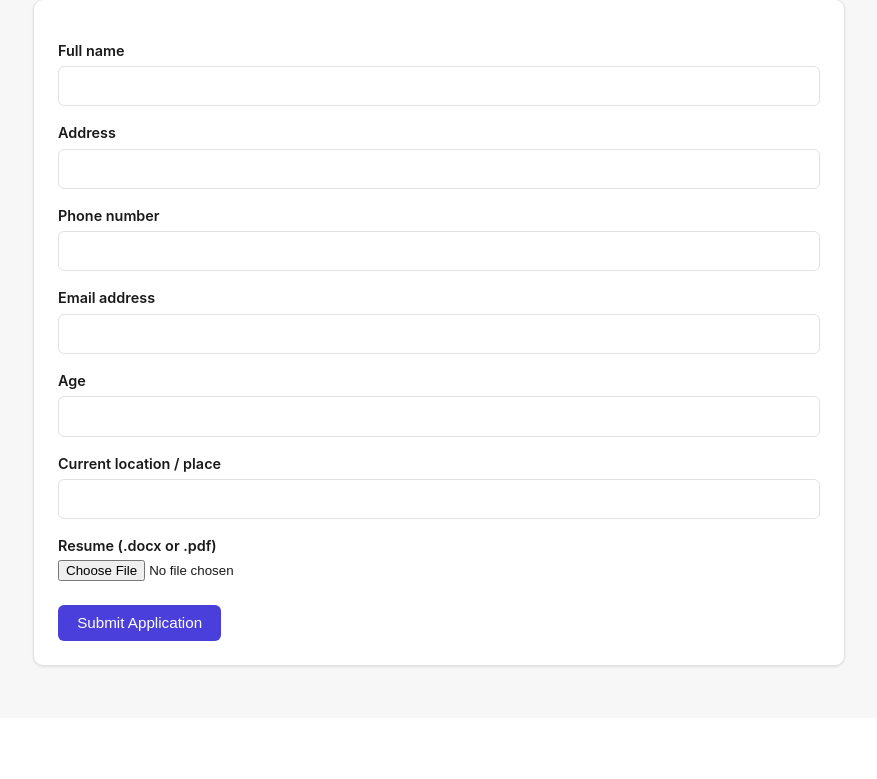
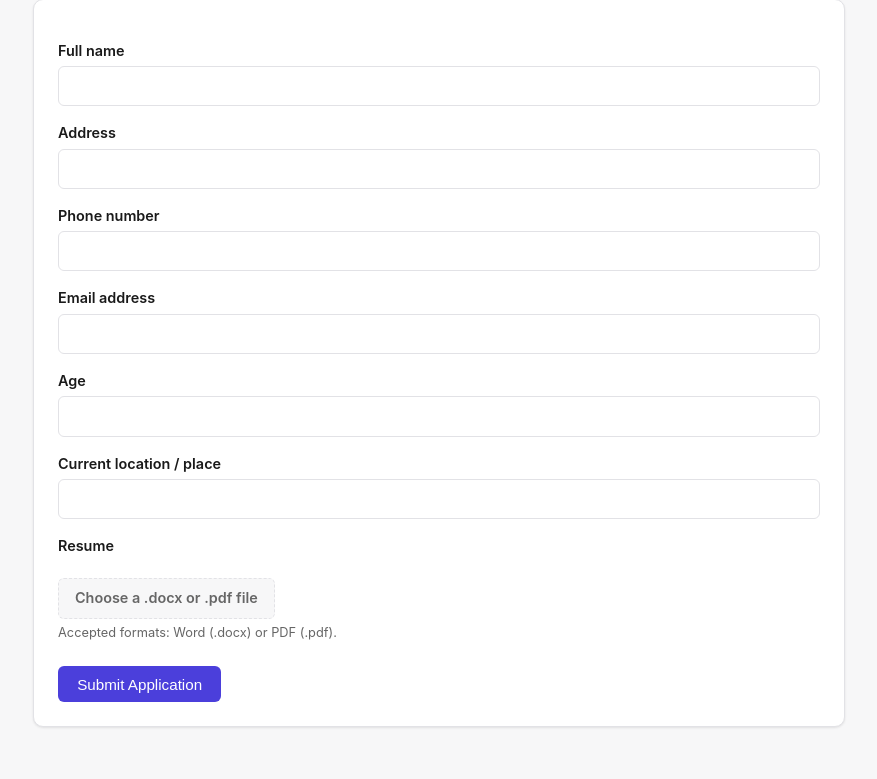
Before and after one commit to MANVIS10/resume-screener, a FastAPI app: template app/templates/apply_form.html in a window 1280 px wide. Shown: the part 239-1018 px from the top of the page, without its empty margins (201-1078 px from the left). Before the commit the page ends 907 px from the top, so only its background shows below. Run offline with FastAPI, Linux system fonts and the light colour scheme; the template is opened without the code that fills it, so the values that code supplies are empty.

Commit message:
Polish apply form: styled file picker, submit-state feedback
Shows the picked filename instead of the raw browser file input,
and disables the submit button with a "Submitting..." label on
click to prevent accidental double-submits. Pure progressive
enhancement -- form still works with JS disabled.

Co-Authored-By: Claude Sonnet 5 <noreply@anthropic.com>

```diff
--- a/app/static/style.css
+++ b/app/static/style.css
@@ -140,3 +140,28 @@ form textarea { min-height: 160px; font-family: inherit; resize: vertical; }
 .gaps-list { margin: 0.5rem 0 0; padding-left: 1.2rem; }
 .meta { color: var(--color-text-muted); font-size: 0.85rem; }
 .confirmation { text-align: center; padding: 3rem 1rem; }
+
+.file-picker {
+    margin-top: 0.3rem;
+}
+.file-picker input[type=file] {
+    position: absolute;
+    width: 1px; height: 1px;
+    opacity: 0; overflow: hidden;
+}
+.file-picker-label {
+    display: inline-flex;
+    align-items: center;
+    gap: 0.5rem;
+    padding: 0.55rem 1rem;
+    border: 1px dashed var(--color-border);
+    border-radius: var(--radius-sm);
+    cursor: pointer;
+    font-size: 0.9rem;
+    color: var(--color-text-muted);
+    background: var(--color-bg);
+    transition: border-color 0.15s ease;
+}
+.file-picker-label:hover { border-color: var(--color-primary); }
+.file-picker-filename { font-weight: 600; color: var(--color-text); }
+.field-hint { font-size: 0.8rem; color: var(--color-text-muted); margin-top: 0.25rem; }
--- a/app/templates/apply_form.html
+++ b/app/templates/apply_form.html
@@ -34,11 +34,18 @@
         <label for="location">Current location / place</label>
         <input type="text" id="location" name="location" required>
 
-        <label for="resume">Resume (.docx or .pdf)</label>
-        <input type="file" id="resume" name="resume" accept=".docx,.pdf" required>
+        <label for="resume">Resume</label>
+        <div class="file-picker">
+            <label class="file-picker-label" for="resume">
+                <span id="file-picker-text">Choose a .docx or .pdf file</span>
+            </label>
+            <input type="file" id="resume" name="resume" accept=".docx,.pdf" required
+                   onchange="document.getElementById('file-picker-text').textContent = this.files.length ? this.files[0].name : 'Choose a .docx or .pdf file'; document.getElementById('file-picker-text').className = this.files.length ? 'file-picker-filename' : '';">
+        </div>
+        <p class="field-hint">Accepted formats: Word (.docx) or PDF (.pdf).</p>
 
         <div style="margin-top:1.5rem;">
-            <button class="btn" type="submit">Submit Application</button>
+            <button class="btn" type="submit" id="submit-btn" onclick="this.disabled=true; this.textContent='Submitting…'; this.form.submit();">Submit Application</button>
         </div>
     </form>
 </div>
```
